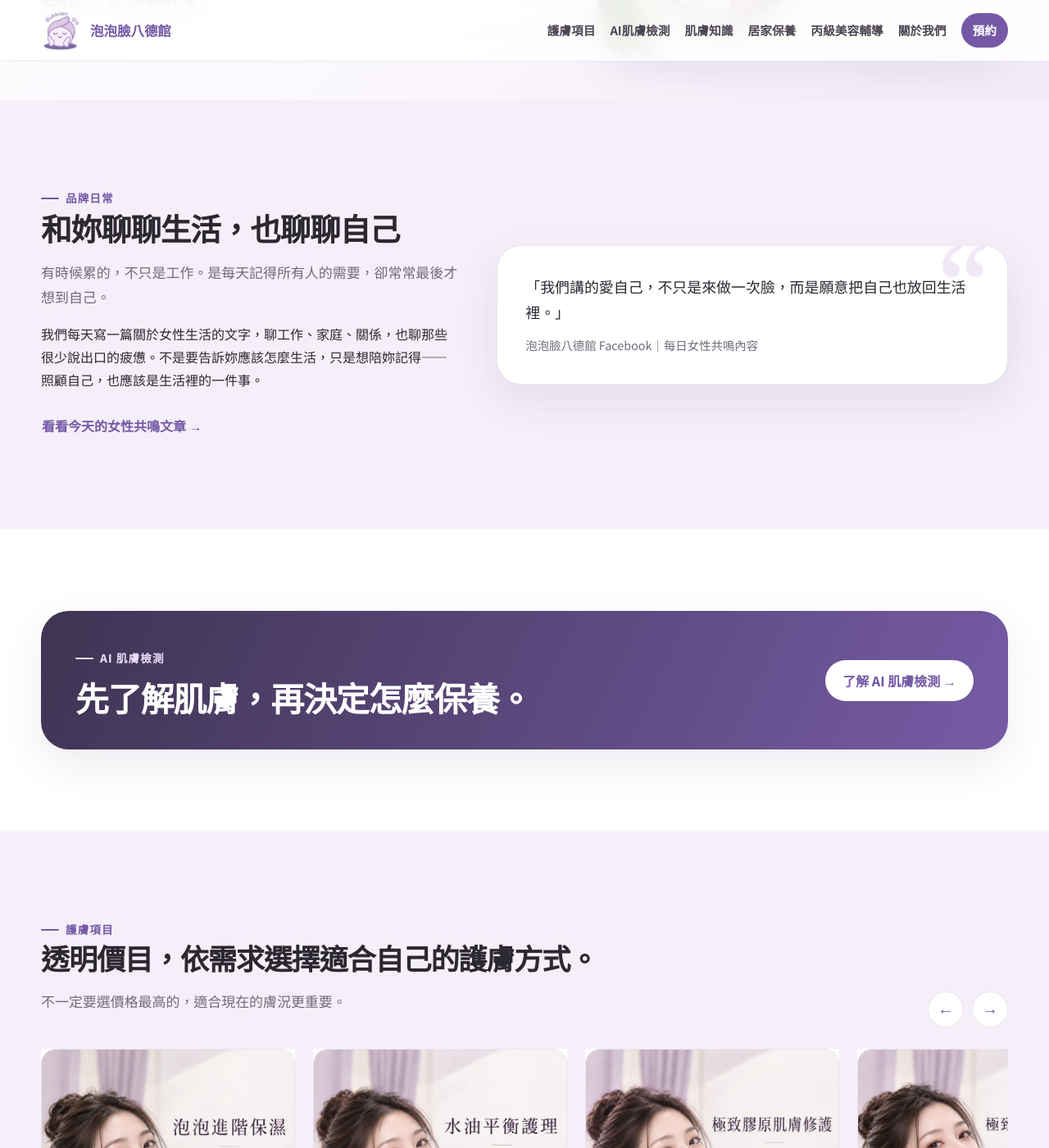
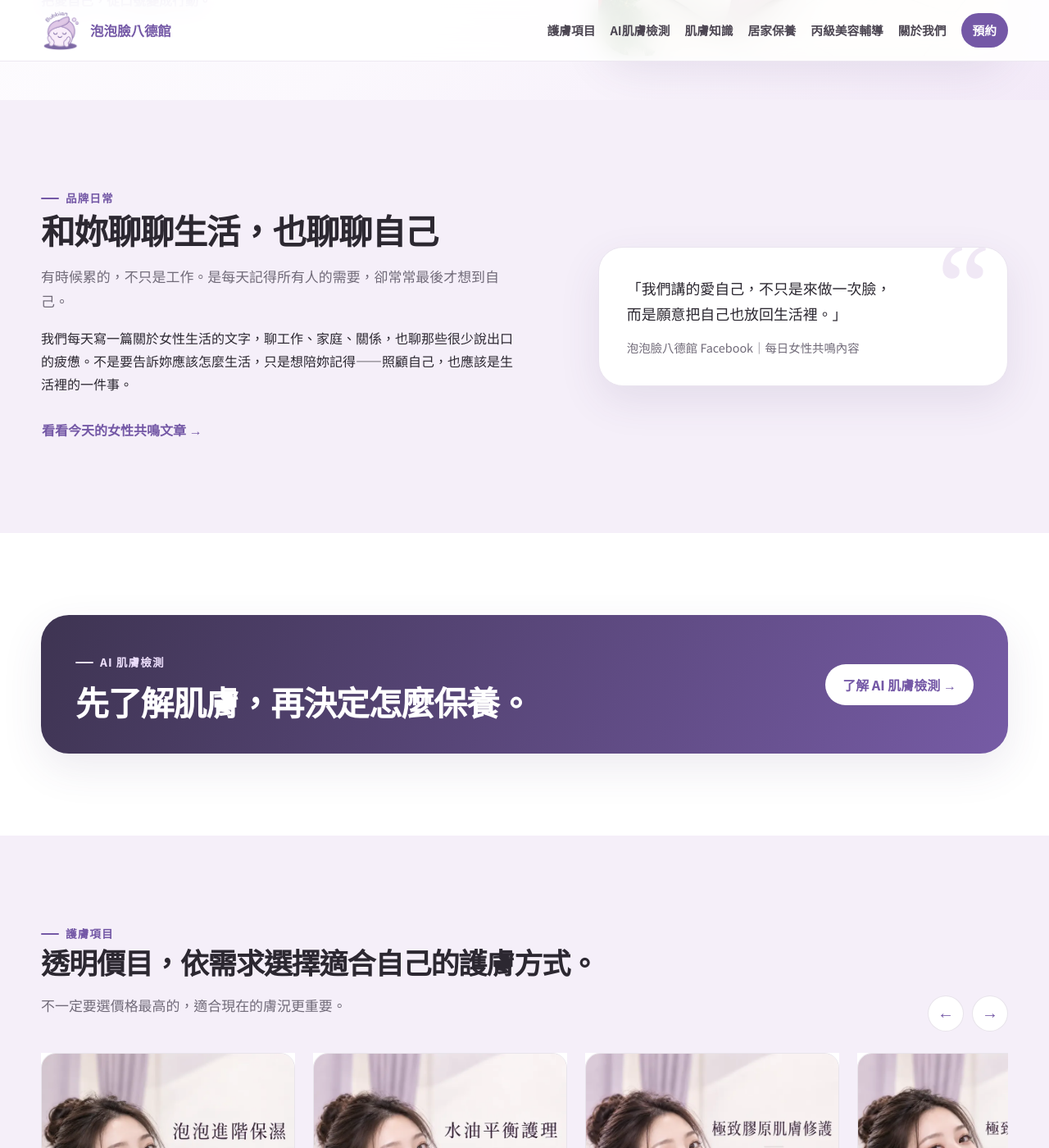
Before and after one commit to sophiaforyu-eng/bubblan, a Jekyll site: the page built from index.html, in a window 1280 px wide and 1400 px high, scrolled down 663 px. Shown: the whole window at 82% size. Built offline with Jekyll 4.4.1, drawn with Linux system fonts in a browser that asks for light colours; some web fonts are replaced.

Commit message:
Align brand story layout on desktop

```diff
--- a/index.html
+++ b/index.html
@@ -7,7 +7,21 @@ description: 桃園八德泡泡臉護膚空間。單次消費、免儲值、無
 @media (min-width: 981px) {
   .brand-daily-title {
     white-space: nowrap;
-    font-size: 2.35rem;
+    font-size: 2.6rem;
+  }
+
+  .story-strip {
+    grid-template-columns: 1.03fr .97fr;
+    gap: 58px;
+  }
+
+  .story-strip .quote-card {
+    margin-left: 44px;
+  }
+
+  .quote-line {
+    display: block;
+    white-space: nowrap;
   }
 }
 </style>
@@ -49,7 +63,7 @@ description: 桃園八德泡泡臉護膚空間。單次消費、免儲值、無
 <a class="btn text" href="https://www.facebook.com/share/1EwEmAwMHY/" rel="noopener" target="_blank">看看今天的女性共鳴文章 →</a>
 </div>
 <div class="quote-card">
-<p>「我們講的愛自己，不只是來做一次臉，而是願意把自己也放回生活裡。」</p>
+<p><span class="quote-line">「我們講的愛自己，不只是來做一次臉，</span><span class="quote-line">而是願意把自己也放回生活裡。」</span></p>
 <div class="note">泡泡臉八德館 Facebook｜每日女性共鳴內容</div>
 </div>
 </div>
```
